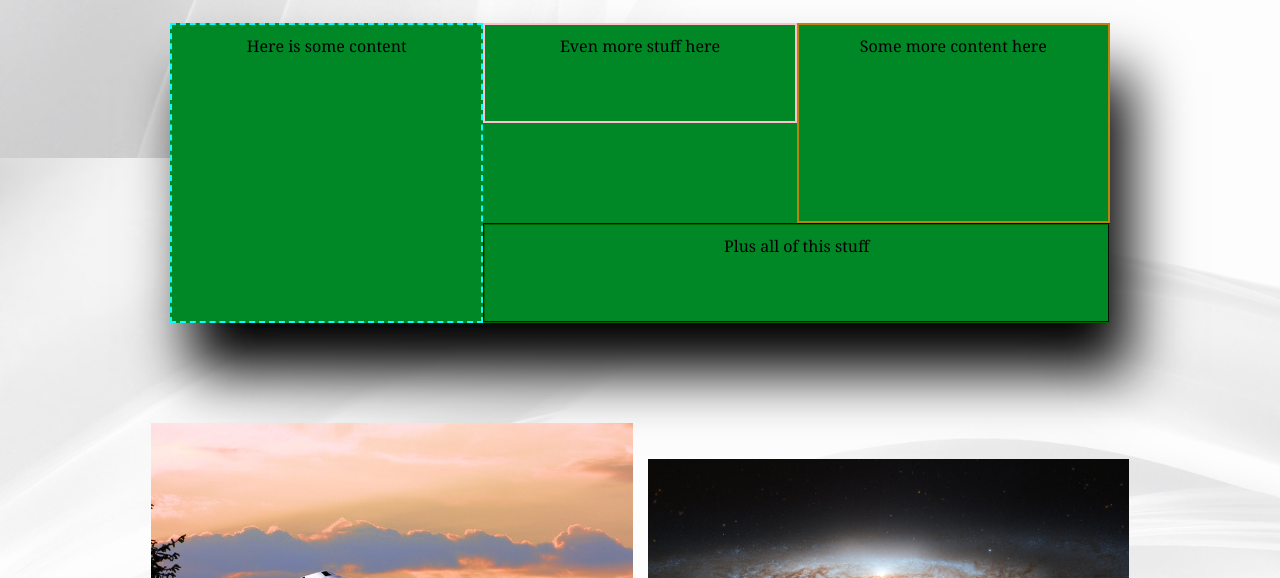
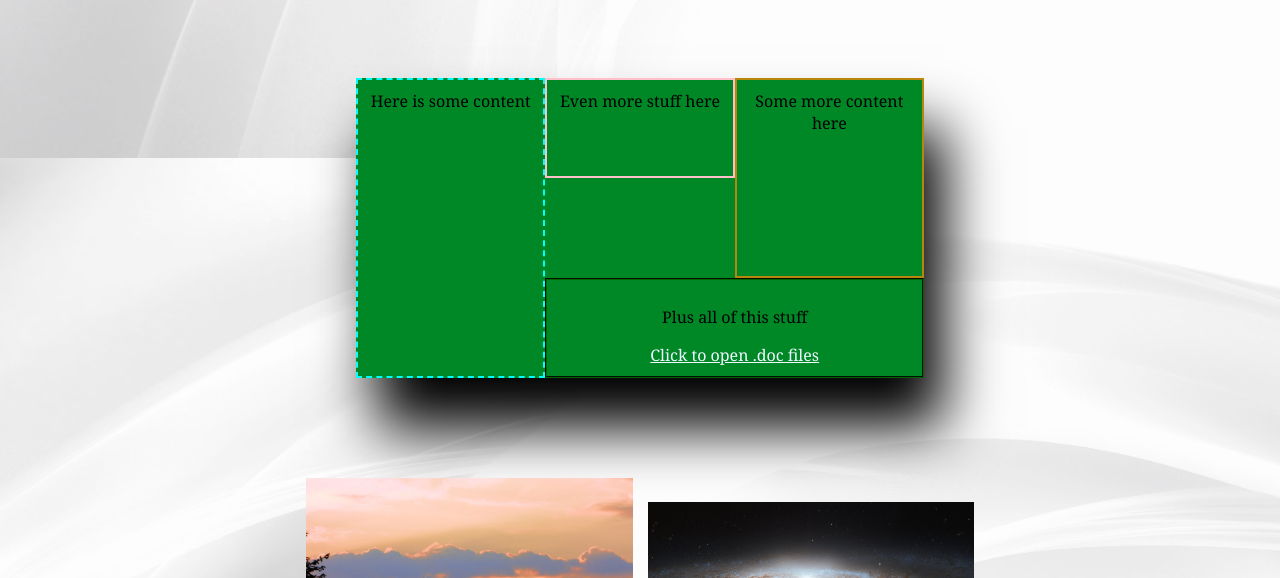
Before and after one commit to Wingoa/UFO, a plain HTML site: page index.html in a window 1280 px wide. Shown: the part 1814-2392 px from the top of the page. Drawn offline with nearby package versions, Linux system fonts and the light colour scheme; no server answers.

Commit message:
Messing around with html

```diff
--- a/index.html
+++ b/index.html
@@ -62,6 +62,7 @@
 					></iframe>
 				</div>
 			</div>
+			<div class="row">
 				<iframe
 					style="width: 1000px; height: 600px; margin: auto"
 					src="https://www.youtube.com/embed/ZBtMbBPzqHY"
@@ -70,12 +71,21 @@
 					allow="accelerometer; autoplay; clipboard-write; encrypted-media; gyroscope; picture-in-picture"
 					allowfullscreen
 				></iframe>
+			</div>
+
 			<div>
 				<div class="wrapper">
 					<div class="box1">Here is some content</div>
 					<div class="box2">Some more content here</div>
 					<div class="box3">Even more stuff here</div>
-					<div class="box4">Plus all of this stuff</div>
+					<div class="box4">
+						<p>Plus all of this stuff</p>
+						<p>
+							<a style="color: aliceblue" href="Reports_DOC/"
+								>Click to open .doc files</a
+							>
+						</p>
+					</div>
 				</div>
 			</div>
 			<div class="row">
--- a/style.css
+++ b/style.css
@@ -1,6 +1,6 @@
 body, td, th, table {
   font-family: Constantia, "Lucida Bright", "DejaVu Serif", Georgia, serif;
-  color: #000BFF;
+  color: #000000;
   text-align: center;
   justify-content: center;
 }
@@ -24,7 +24,7 @@ body {
 .container-sm {
   --bs-gutter-x: 1.5rem;
   --bs-gutter-y: 0;
-  width: 100%;
+  width: 60%;
   padding-right: calc(var(--bs-gutter-x) * 0.5);
   padding-left: calc(var(--bs-gutter-x) * 0.5);
   margin-right: auto;
```
Lines whose indentation alone changed are shown as unchanged.
